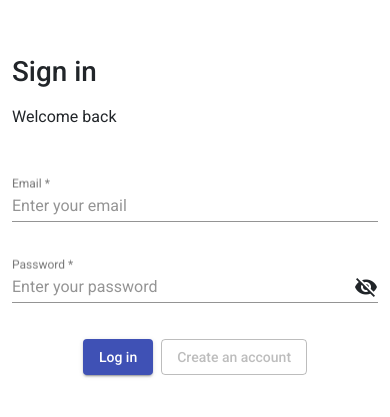
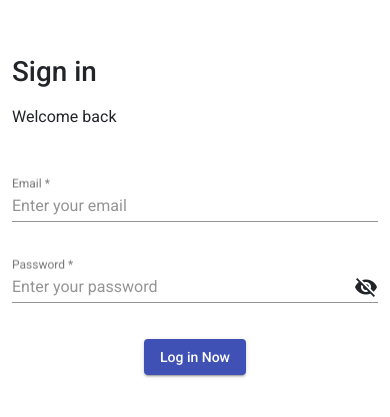
Before and after one commit to CarlosBean/tele-test-front, an Angular app: page /login in a window 390 px wide. Shown: the part 207-624 px from the top of the page. Built offline with nearby package versions, Linux system fonts and the light colour scheme.

Commit message:
chore: adjust responsive

```diff
--- a/src/app/index/login/login.component.html
+++ b/src/app/index/login/login.component.html
@@ -40,10 +40,7 @@
                 </mat-form-field>
 
                 <div class="d-flex justify-content-center">
-                    <button mat-raised-button color="primary" class="me-2">Log in</button>
-                    <button mat-stroked-button disabled>
-                        Create an account
-                    </button>
+                    <button mat-raised-button color="primary">Log in Now</button>
                 </div>
             </form>
         </div>
--- a/src/styles.css
+++ b/src/styles.css
@@ -66,8 +66,11 @@ thead, tbody, tfoot, tr, td, th {
     padding-left: 20px;
   }
 
-  /* @media (max-width: 768px) {
+  @media (max-width: 768px) {
     .module-title {
         box-shadow: none !important;
+        position: initial;
+       margin-bottom: 20px;
+       padding-left: 0;
     }
-  } */
+  }
```
